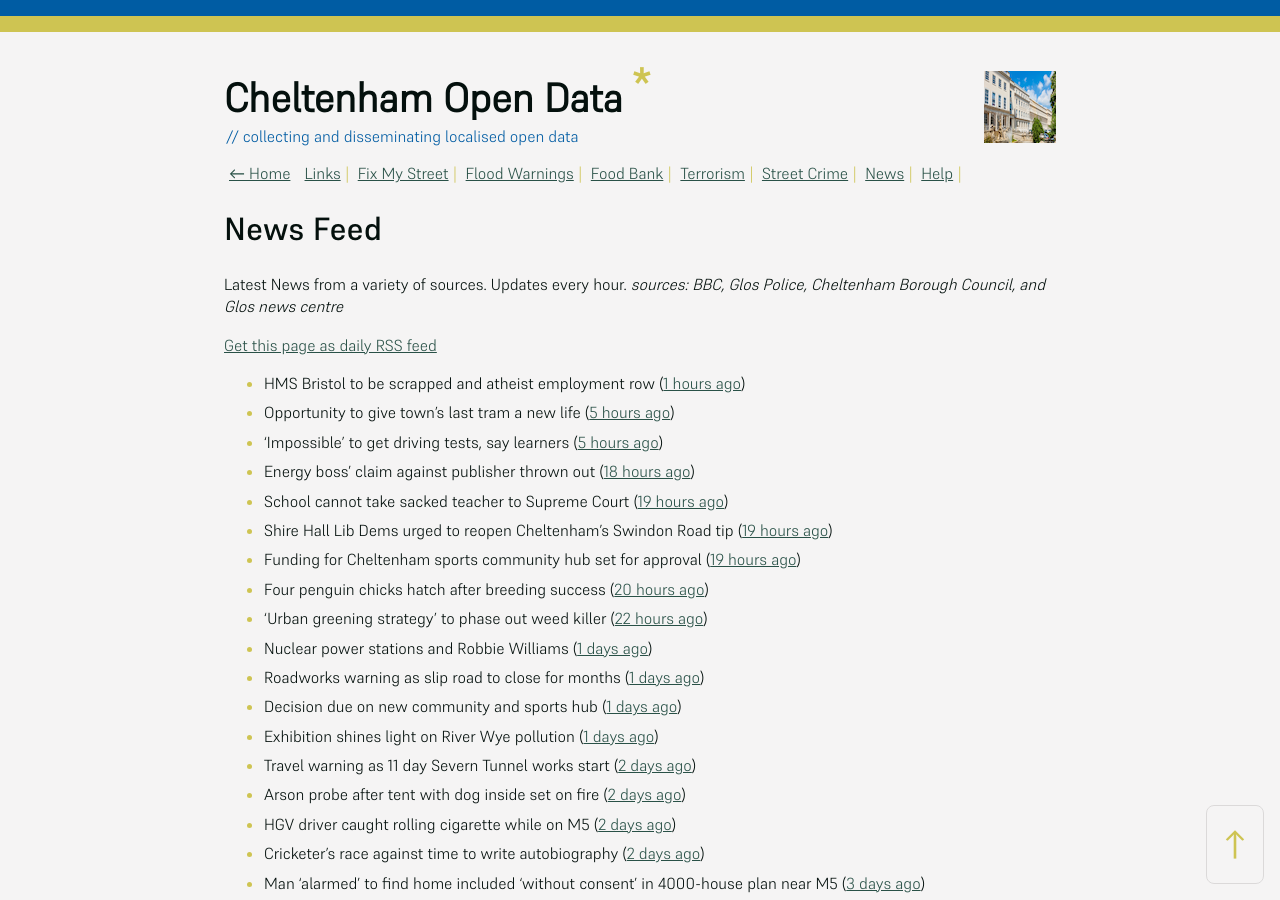
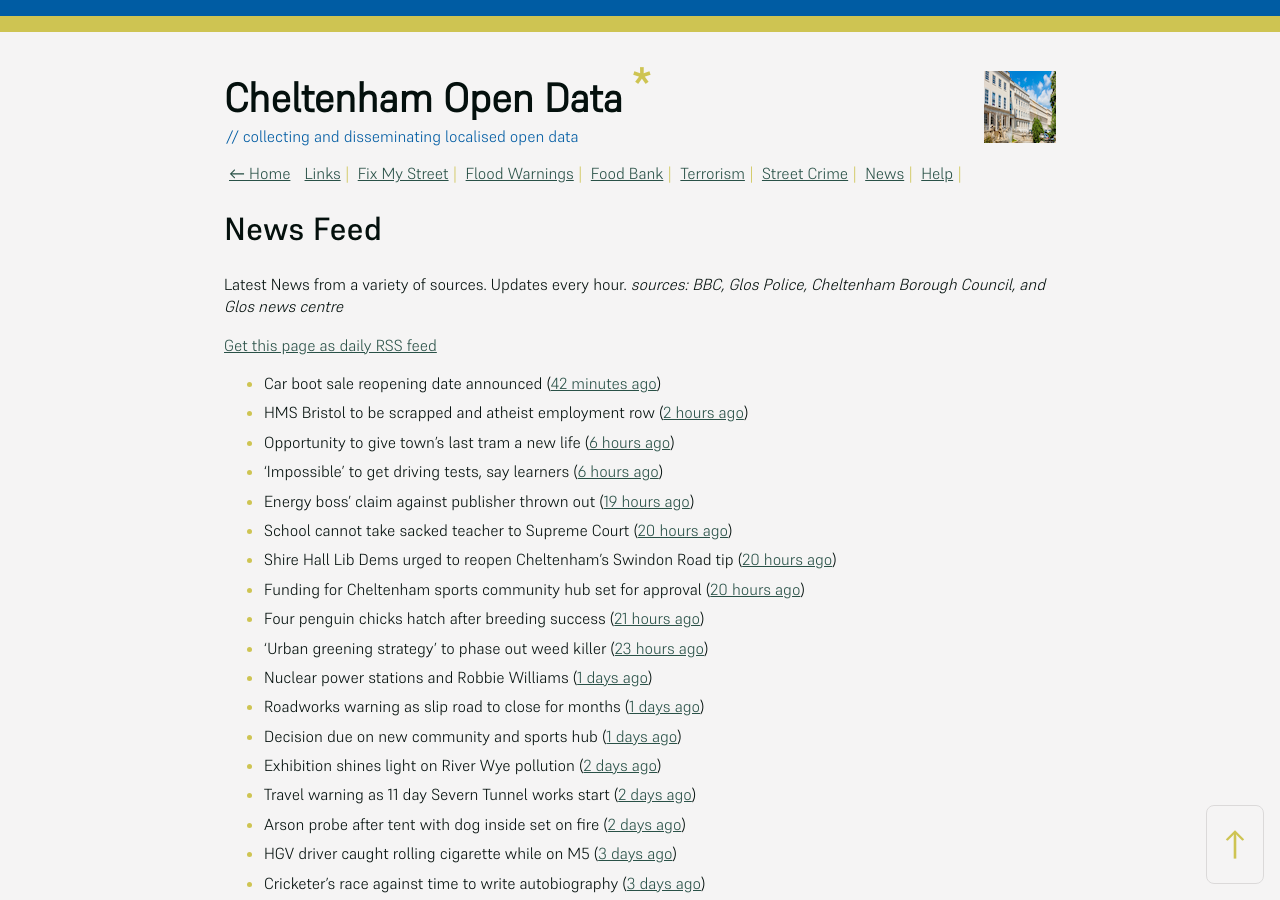
Before and after one commit to mat-0/cheltenham-open-data, a Jekyll site: the page built from _pages/news.md, in a window 1280 px wide and 900 px high. Built offline with Jekyll 4.4.1, drawn with Linux system fonts in a browser that asks for light colours; some of the changed text lies outside the part shown.

Commit message:
Updated 2025-06-10 11:58:09

```diff
--- a/_pages/news.md
+++ b/_pages/news.md
@@ -12,25 +12,25 @@ _sources: BBC, Glos Police, Cheltenham Borough Council, and Glos news centre_
 [Get this page as daily RSS feed](/daily.rss)
 
 <!-- news_marker starts -->
-- HMS Bristol to be scrapped and atheist employment row ([1 hours ago](https://www.bbc.com/news/articles/c93lv9zr5ppo))
-- Opportunity to give town's last tram a new life ([5 hours ago](https://www.bbc.com/news/articles/c80km7j1131o))
-- 'Impossible' to get driving tests, say learners ([5 hours ago](https://www.bbc.com/news/articles/c8jgndjnlmvo))
-- Energy boss' claim against publisher thrown out ([18 hours ago](https://www.bbc.com/news/articles/c9918ek3y4go))
-- School cannot take sacked teacher to Supreme Court ([19 hours ago](https://www.bbc.com/news/articles/cn7zn077nd4o))
-- Shire Hall Lib Dems urged to reopen Cheltenham’s Swindon Road tip ([19 hours ago](https://gloucesternewscentre.co.uk/shire-hall-lib-dems-urged-to-reopen-cheltenhams-swindon-road-tip/))
-- Funding for Cheltenham sports community hub set for approval ([19 hours ago](https://gloucesternewscentre.co.uk/funding-for-cheltenham-sports-community-hub-set-for-approval/))
-- Four penguin chicks hatch after breeding success ([20 hours ago](https://www.bbc.com/news/articles/ce39qxx818jo))
-- 'Urban greening strategy' to phase out weed killer ([22 hours ago](https://www.bbc.com/news/articles/c201jv8v311o))
+- Car boot sale reopening date announced ([42 minutes ago](https://www.bbc.com/news/articles/c3v54dgvq6go))
+- HMS Bristol to be scrapped and atheist employment row ([2 hours ago](https://www.bbc.com/news/articles/c93lv9zr5ppo))
+- Opportunity to give town's last tram a new life ([6 hours ago](https://www.bbc.com/news/articles/c80km7j1131o))
+- 'Impossible' to get driving tests, say learners ([6 hours ago](https://www.bbc.com/news/articles/c8jgndjnlmvo))
+- Energy boss' claim against publisher thrown out ([19 hours ago](https://www.bbc.com/news/articles/c9918ek3y4go))
+- School cannot take sacked teacher to Supreme Court ([20 hours ago](https://www.bbc.com/news/articles/cn7zn077nd4o))
+- Shire Hall Lib Dems urged to reopen Cheltenham’s Swindon Road tip ([20 hours ago](https://gloucesternewscentre.co.uk/shire-hall-lib-dems-urged-to-reopen-cheltenhams-swindon-road-tip/))
+- Funding for Cheltenham sports community hub set for approval ([20 hours ago](https://gloucesternewscentre.co.uk/funding-for-cheltenham-sports-community-hub-set-for-approval/))
+- Four penguin chicks hatch after breeding success ([21 hours ago](https://www.bbc.com/news/articles/ce39qxx818jo))
+- 'Urban greening strategy' to phase out weed killer ([23 hours ago](https://www.bbc.com/news/articles/c201jv8v311o))
 - Nuclear power stations and Robbie Williams ([1 days ago](https://www.bbc.com/news/articles/cy4ekkyej0ko))
 - Roadworks warning as slip road to close for months ([1 days ago](https://www.bbc.com/news/articles/c308j6d7ngno))
 - Decision due on new community and sports hub ([1 days ago](https://www.bbc.com/news/articles/cy4k5kv0v2go))
-- Exhibition shines light on River Wye pollution ([1 days ago](https://www.bbc.com/news/articles/c62814zl1q5o))
+- Exhibition shines light on River Wye pollution ([2 days ago](https://www.bbc.com/news/articles/c62814zl1q5o))
 - Travel warning as 11 day Severn Tunnel works start ([2 days ago](https://www.bbc.com/news/articles/c5yk6z54e2zo))
 - Arson probe after tent with dog inside set on fire ([2 days ago](https://www.bbc.com/news/articles/cj42gp7n744o))
-- HGV driver caught rolling cigarette while on M5 ([2 days ago](https://www.bbc.com/news/articles/cx2ekrky144o))
-- Cricketer's race against time to write autobiography ([2 days ago](https://www.bbc.com/news/articles/cy4ke8xw5j7o))
+- HGV driver caught rolling cigarette while on M5 ([3 days ago](https://www.bbc.com/news/articles/cx2ekrky144o))
+- Cricketer's race against time to write autobiography ([3 days ago](https://www.bbc.com/news/articles/cy4ke8xw5j7o))
 - Man ‘alarmed’ to find home included ‘without consent’ in 4000-house plan near M5 ([3 days ago](https://gloucesternewscentre.co.uk/man-alarmed-to-find-home-included-without-consent-in-4000-house-plan-near-m5/))
-- Gloucestershire in Pictures: Cheesy does it ([3 days ago](https://www.bbc.com/news/articles/cj6rpwjk192o))
 - 'Women are dying while murder reviews plod along' ([3 days ago](https://www.bbc.com/news/articles/cj3j7308r35o))
 - Cheltenham celebrates 10 years of prestigious Purple Flag ([4 days ago](https://www.cheltenham.gov.uk/news/article/3019/cheltenham_celebrates_10_years_of_prestigious_purple_flag))
 - Reshaping Cheltenham’s future with latest cabinet portfolio announcements ([4 days ago](https://www.cheltenham.gov.uk/news/article/3018/reshaping_cheltenhams_future_with_latest_cabinet_portfolio_announcements))
```
Also changed, not shown: other parts of _pages/news.md (+1 -1 lines), _data/flood.json (+5 -69 lines), _pages/fix-my-street.md (+3 -3 lines), index.md (+4 -4 lines).
